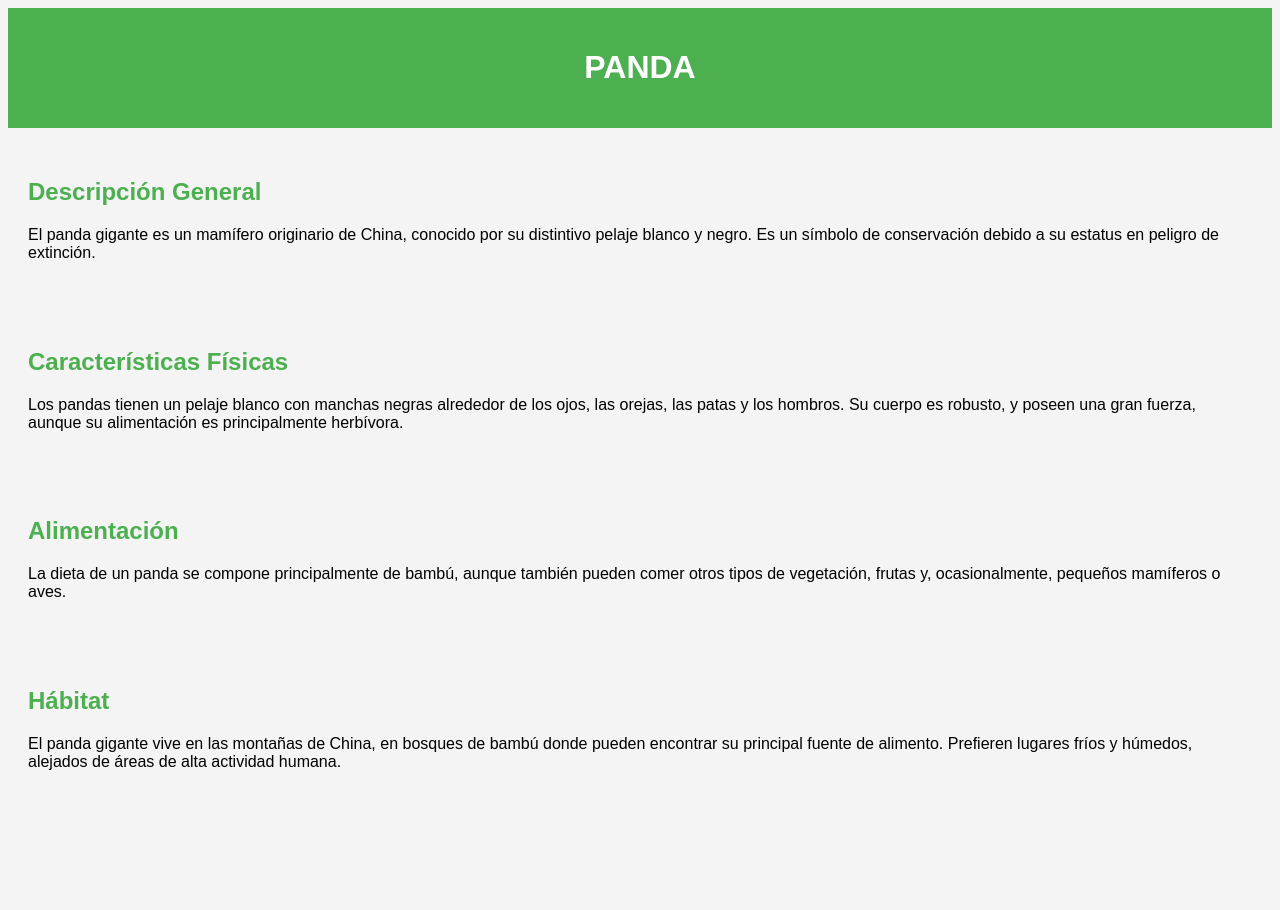
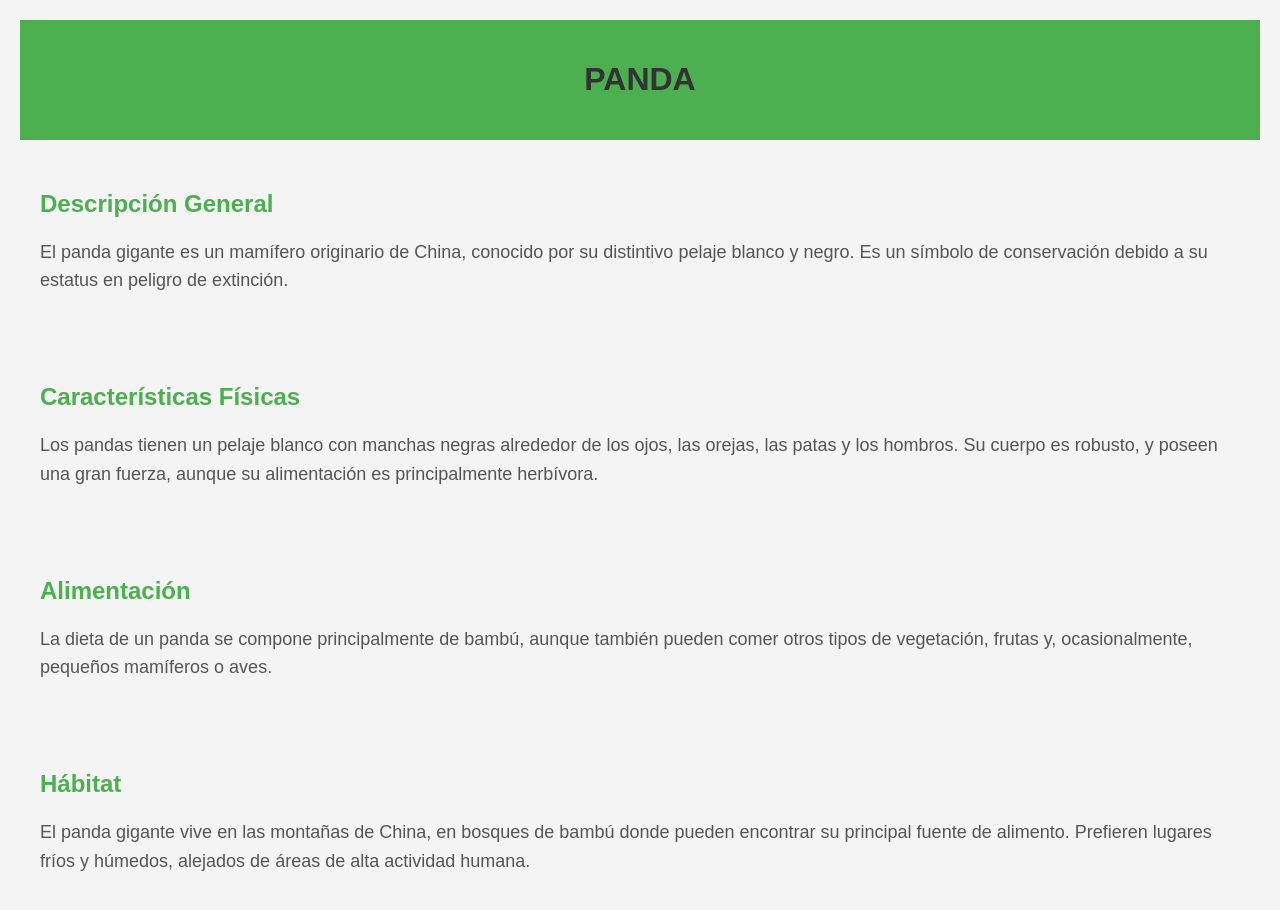
Before and after one commit to MarlonCaldero-dot/paginapandasmkn, a plain HTML site: page index.html in a window 1280 px wide. Before the commit the page ends 817 px from the top, so only its background shows below. Drawn offline with Linux system fonts and the light colour scheme.

Commit message:
Cambio fuentes

```diff
--- a/styles.css
+++ b/styles.css
@@ -1 +1,20 @@
 body { font-family: Arial, sans-serif; background-color: #f4f4f4; }
+
+body {
+    font-family: Arial, sans-serif;
+    background-color: #f4f4f4;
+    margin: 0;
+    padding: 20px;
+}
+
+
+h1 {
+    text-align: center;
+    color: #333;
+}
+
+p {
+    font-size: 18px;
+    line-height: 1.6;
+    color: #555;
+}
```
